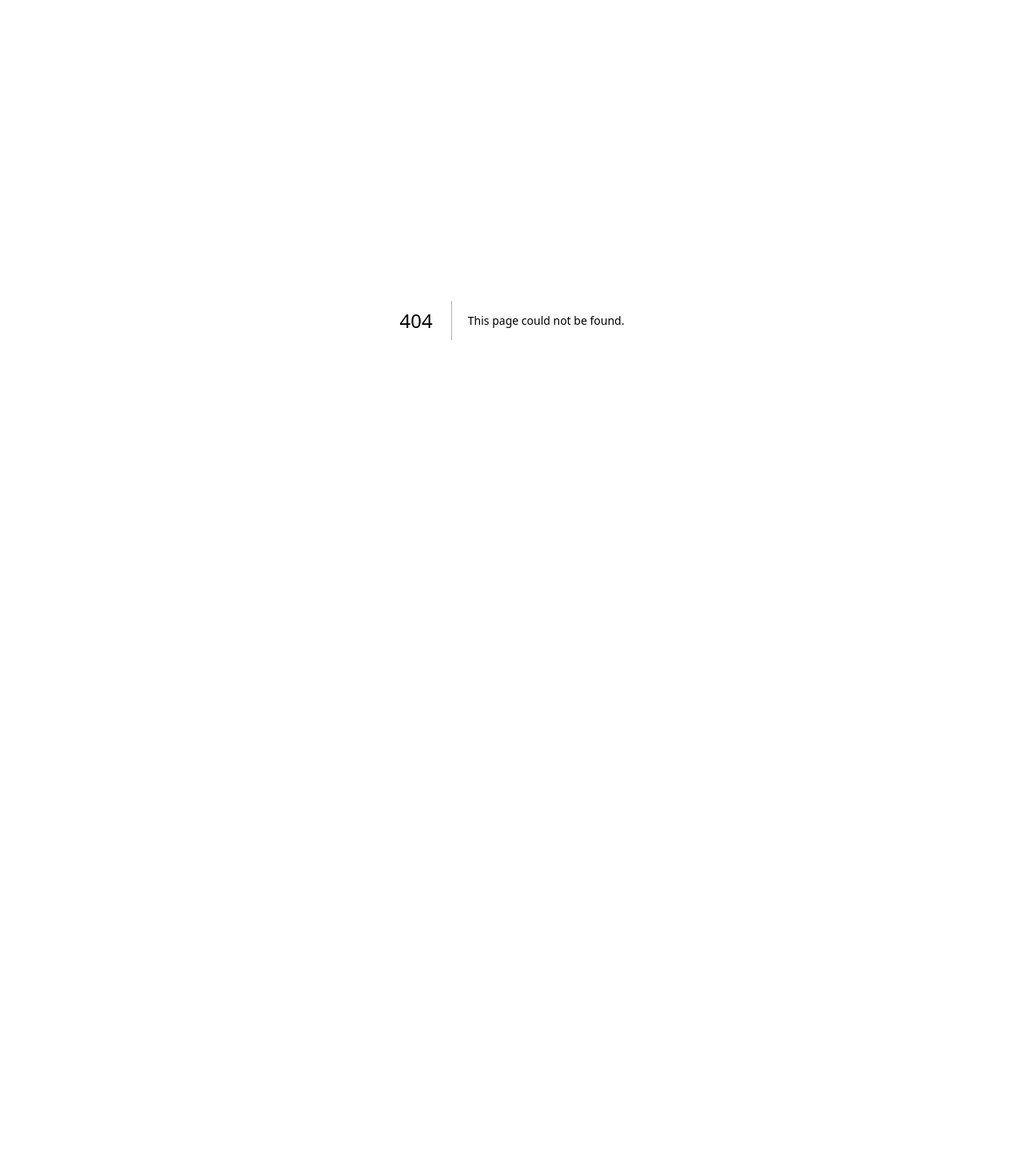
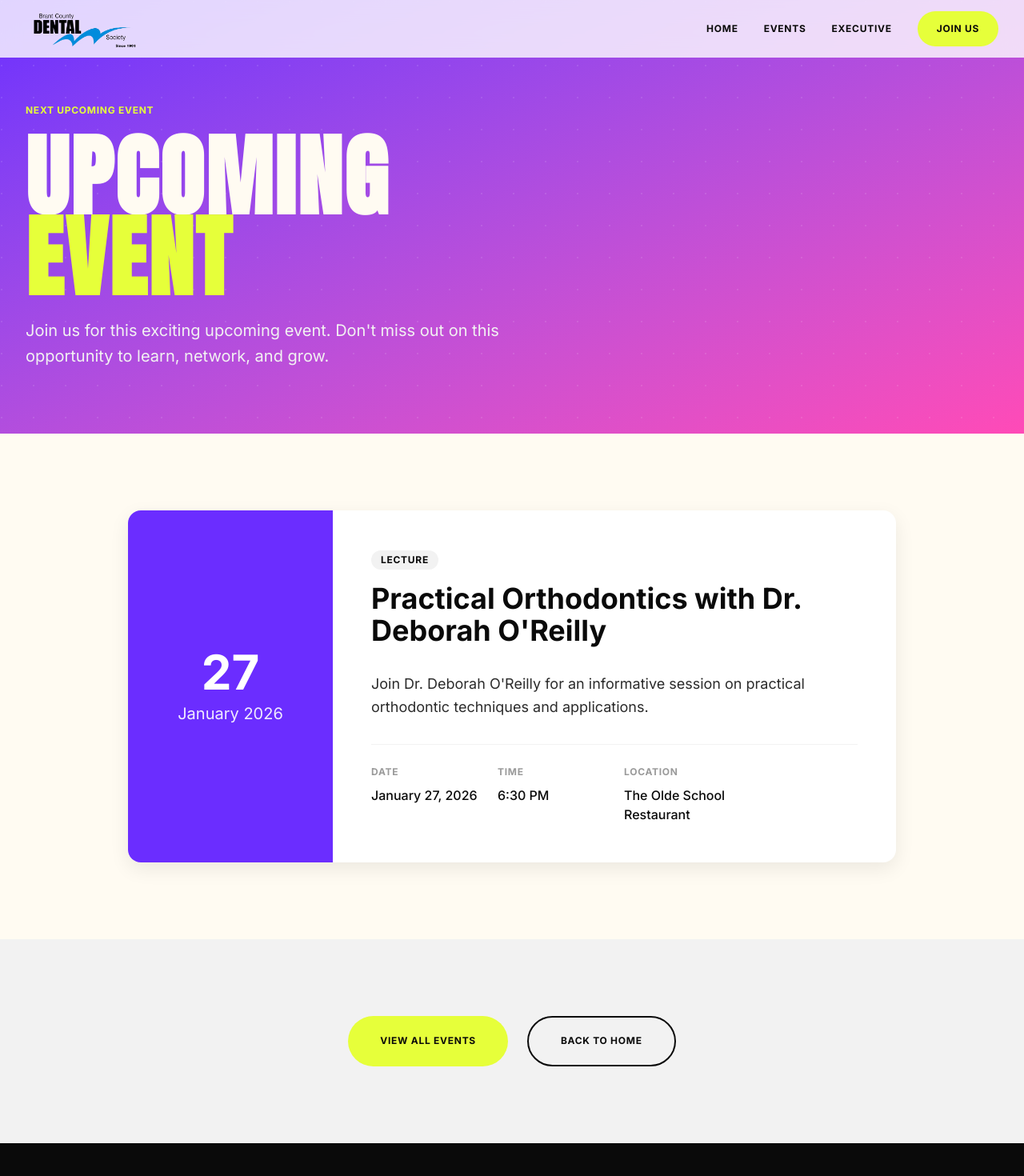
Before and after one commit to sagearora/thebcds.com, a Next.js app: page /upcoming in a window 1280 px wide. Before the commit this address had no page. Shown: the top 1470 px of the page at 80% size. Before the commit the page ends 800 px from the top, so only its background shows below. Built offline with nearby package versions, Linux system fonts and the light colour scheme.

Commit message:
Add upcoming page to display second upcoming event

```diff
--- /dev/null
+++ b/src/app/upcoming/page.tsx
@@ -0,0 +1,183 @@
+import Header from '@/components/Header';
+import Footer from '@/components/Footer';
+import Link from 'next/link';
+import { allEvents } from '@/data/events';
+
+export default function UpcomingPage() {
+  // Get upcoming events
+  const today = new Date();
+  today.setHours(0, 0, 0, 0);
+
+  const upcomingEvents = allEvents.filter(event => {
+    if (event.isTBC) return true; // TBC events are always upcoming
+    return event.dateValue >= today;
+  }).sort((a, b) => a.dateValue.getTime() - b.dateValue.getTime());
+
+  // Get the second upcoming event (index 1)
+  const secondEvent = upcomingEvents[1];
+
+  if (!secondEvent) {
+    return (
+      <>
+        <Header />
+        <section className="min-h-screen flex items-center justify-center bg-[var(--c-paper)]">
+          <div className="container text-center">
+            <h1 className="display-section text-[clamp(2rem,6vw,4rem)] text-[var(--c-ink)] mb-4">
+              NO UPCOMING EVENT
+            </h1>
+            <p className="text-lg text-[var(--c-steel)] mb-8">
+              There is no second upcoming event scheduled at this time.
+            </p>
+            <Link
+              href="/events"
+              className="inline-flex items-center justify-center px-10 py-5 rounded-[var(--radius-pill)] bg-[var(--c-neon)] text-[var(--c-ink)] text-lg eyebrow hover:shadow-[var(--shadow-elevated)] hover:-translate-y-1 transition-all"
+            >
+              View All Events
+            </Link>
+          </div>
+        </section>
+        <Footer />
+      </>
+    );
+  }
+
+  return (
+    <>
+      <Header />
+
+      {/* Hero Section */}
+      <section className="relative min-h-[60vh] flex items-end justify-start bg-gradient-to-br from-[var(--c-royal-purple)] to-[var(--c-electric-pink)] overflow-hidden">
+        <div className="absolute inset-0 opacity-10">
+          <div className="absolute inset-0" style={{
+            backgroundImage: 'radial-gradient(circle at 2px 2px, white 1px, transparent 0)',
+            backgroundSize: '40px 40px',
+          }} />
+        </div>
+
+        <div className="relative z-10 container pb-20 pt-32 w-full">
+          <div className="space-y-6">
+            <div className="eyebrow text-[var(--c-neon)]">
+              Next Upcoming Event
+            </div>
+            <h1 className="display-hero text-[clamp(3rem,9vw,7rem)] text-[var(--c-paper)] leading-[0.9]">
+              UPCOMING
+              <br />
+              <span className="text-[var(--c-neon)]">EVENT</span>
+            </h1>
+            <p className="text-lg md:text-xl text-[var(--c-cloud)] max-w-2xl leading-relaxed">
+              Join us for this exciting upcoming event. Don't miss out on this opportunity to learn, network, and grow.
+            </p>
+          </div>
+        </div>
+      </section>
+
+      {/* Event Details */}
+      <section className="py-24 bg-[var(--c-paper)]">
+        <div className="container max-w-5xl">
+          <div className="bg-white rounded-[var(--radius-card)] shadow-[var(--shadow-card)] hover:shadow-[var(--shadow-elevated)] transition-all overflow-hidden">
+            <div className="flex flex-col lg:flex-row">
+              {/* Event Color Block */}
+              <div
+                className="lg:w-64 p-12 flex items-center justify-center text-white"
+                style={{ backgroundColor: secondEvent.accent }}
+              >
+                <div className="text-center">
+                  {secondEvent.isTBC ? (
+                    <>
+                      <div className="text-4xl font-bold mb-2">
+                        TBC
+                      </div>
+                      <div className="text-xl opacity-90">
+                        {secondEvent.dateValue.toLocaleDateString('en-US', { month: 'long', year: 'numeric' })}
+                      </div>
+                    </>
+                  ) : (
+                    <>
+                      <div className="text-6xl font-bold mb-2">
+                        {secondEvent.dateValue.getDate()}
+                      </div>
+                      <div className="text-xl opacity-90">
+                        {secondEvent.dateValue.toLocaleDateString('en-US', { month: 'long', year: 'numeric' })}
+                      </div>
+                    </>
+                  )}
+                </div>
+              </div>
+
+              {/* Event Details */}
+              <div className="flex-1 p-8 lg:p-12">
+                <div className="space-y-8">
+                  <div className="space-y-4">
+                    <div className="inline-flex items-center px-3 py-1 rounded-full bg-[var(--c-cloud)] text-xs eyebrow">
+                      {secondEvent.type}
+                    </div>
+                    <h2 className="text-4xl font-bold text-[var(--c-ink)]">
+                      {secondEvent.title}
+                    </h2>
+                    {secondEvent.registrationUrl && (
+                      <Link
+                        href={secondEvent.registrationUrl}
+                        target="_blank"
+                        rel="noopener noreferrer"
+                        className="inline-flex items-center justify-center px-8 py-4 rounded-[var(--radius-pill)] bg-[var(--c-neon)] text-[var(--c-ink)] text-lg eyebrow hover:shadow-[var(--shadow-elevated)] hover:-translate-y-1 transition-all"
+                      >
+                        Register Now
+                      </Link>
+                    )}
+                  </div>
+
+                  <p className="text-lg text-[var(--c-steel)] leading-relaxed">
+                    {secondEvent.description}
+                  </p>
+
+                  <div className="grid grid-cols-1 sm:grid-cols-2 lg:grid-cols-4 gap-6 pt-6 border-t border-[var(--c-cloud)]">
+                    <div className="space-y-2">
+                      <div className="eyebrow text-[var(--c-mid-grey)]">Date</div>
+                      <div className="text-base font-medium text-[var(--c-ink)]">{secondEvent.date}</div>
+                    </div>
+                    <div className="space-y-2">
+                      <div className="eyebrow text-[var(--c-mid-grey)]">Time</div>
+                      <div className="text-base font-medium text-[var(--c-ink)]">{secondEvent.time}</div>
+                    </div>
+                    <div className="space-y-2">
+                      <div className="eyebrow text-[var(--c-mid-grey)]">Location</div>
+                      <div className="text-base font-medium text-[var(--c-ink)]">{secondEvent.location}</div>
+                    </div>
+                    {secondEvent.ceCredits && (
+                      <div className="space-y-2">
+                        <div className="eyebrow text-[var(--c-mid-grey)]">Credits</div>
+                        <div className="text-base font-medium text-[var(--c-ink)]">{secondEvent.ceCredits}</div>
+                      </div>
+                    )}
+                  </div>
+                </div>
+              </div>
+            </div>
+          </div>
+        </div>
+      </section>
+
+      {/* Navigation Section */}
+      <section className="py-24 bg-[var(--c-cloud)]">
+        <div className="container max-w-4xl">
+          <div className="flex flex-wrap gap-6 justify-center">
+            <Link
+              href="/events"
+              className="inline-flex items-center justify-center px-10 py-5 rounded-[var(--radius-pill)] bg-[var(--c-neon)] text-[var(--c-ink)] text-lg eyebrow hover:shadow-[var(--shadow-elevated)] hover:-translate-y-1 transition-all"
+            >
+              View All Events
+            </Link>
+            <Link
+              href="/"
+              className="inline-flex items-center justify-center px-10 py-5 rounded-[var(--radius-pill)] border-2 border-[var(--c-ink)] text-[var(--c-ink)] text-lg eyebrow hover:bg-[var(--c-ink)] hover:text-[var(--c-paper)] transition-all"
+            >
+              Back to Home
+            </Link>
+          </div>
+        </div>
+      </section>
+
+      <Footer />
+    </>
+  );
+}
```
Also changed, not shown: public/images/executive/View recent photos.png (deleted).
